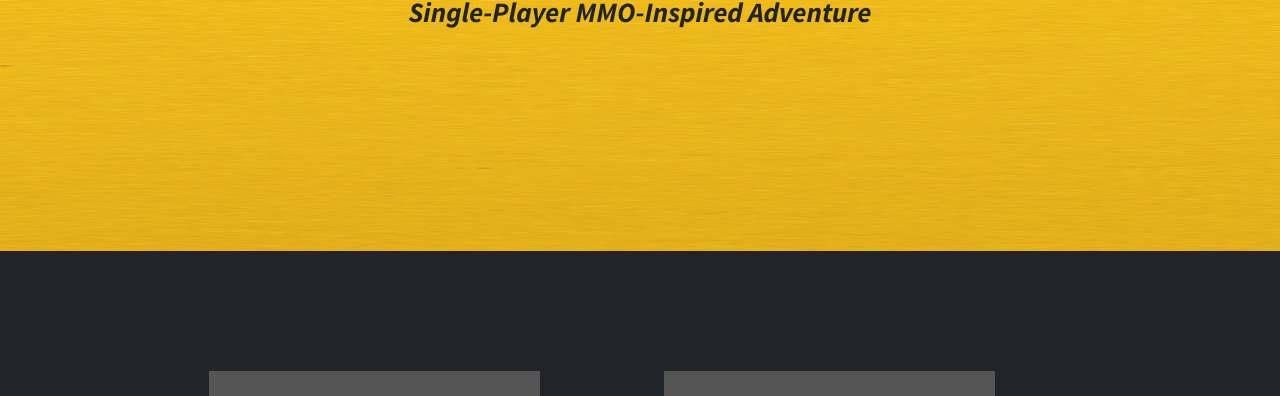
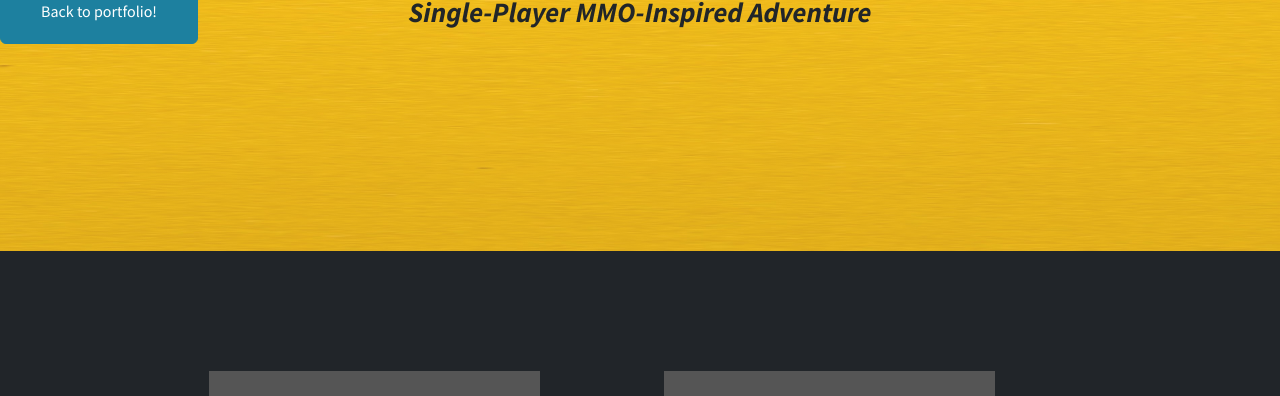
Before and after one commit to SergioPulidoC/SergioPulidoC.github.io, a plain HTML site: page docs/Orion.html in a window 1280 px wide. Shown: the part 229-625 px from the top of the page. Drawn offline with nearby package versions, Linux system fonts and the light colour scheme.

Commit message:
Created a back to portfolio button in Orion

```diff
--- a/docs/Orion.html
+++ b/docs/Orion.html
@@ -20,6 +20,7 @@
     <body id="page-top">
         <!-- Header-->
         <header class="orionhead d-flex align-items-center">
+			<a class="btn btn-primary btn-xl" href="index.html" style="position:fixed">Back to portfolio!</a>
             <div class="container px-4 px-lg-5 text-center">
                 <h1 class="mb-1">Orion</h1>
                 <h3 class="mb-5"><em>Single-Player MMO-Inspired Adventure</em></h3>
```
Also changed, not shown: 1 other file.
